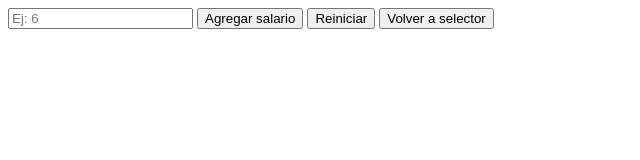
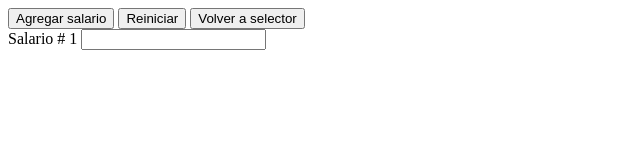
Before and after one commit to gruvix/clase-6-Argentina-Programa, a plain HTML site: page tarea2.html in a window 1280 px wide. Both pictures are taken after a click on the button "Agregar salario". Shown: the whole page, without its empty margins (0-640 px from the left). Drawn offline with Linux system fonts and the light colour scheme.

Commit message:
Funcion agregar salario

```diff
--- a/tarea2.html
+++ b/tarea2.html
@@ -9,7 +9,6 @@
 </head>
 <body>
     <form>
-        <input size="9" type="number" id="cantidad-personas" placeholder="Ej: 6"/>
         <button type="button" id="agregar-salario">Agregar salario</button>
         <button type="button" id="reiniciar">Reiniciar</button>
         <button type="button" id="volver-a-selector">Volver a selector</button>
--- a/tarea2.js
+++ b/tarea2.js
@@ -1,3 +1,27 @@
+document.querySelector("#agregar-salario").addEventListener("click", function (){ agregarSalario(indice); indice++})
+let indice = 0
+
+function agregarSalario(){
+    const $div = document.createElement('div');
+    $div.className = 'salario';
+
+    const $label = document.createElement('label');
+    $label.textContent = `Salario # ${(indice + 1)} ` ;
+    const $input = document.createElement('input');
+    $input.type = 'number';
+
+    $div.appendChild($label);
+    $div.appendChild($input);
+
+    const $salarios = document.querySelector('#salarios');
+    $salarios.appendChild($div);
+    console.log("salario agregado")
+}
+
+
+
+
+
 
 //funcion con boton de volver a menu de seleccion
 const $botonVolverASelector = document.querySelector("#volver-a-selector")
@@ -6,8 +30,6 @@ function volverASelector(){
     window.location = "index.html"
 }
 
-
-
 /*
 TAREA:
 Crear una interfaz que permita agregar ó quitar (botones agregar y quitar) inputs+labels para completar el salario anual de cada integrante de la familia que trabaje.
```
